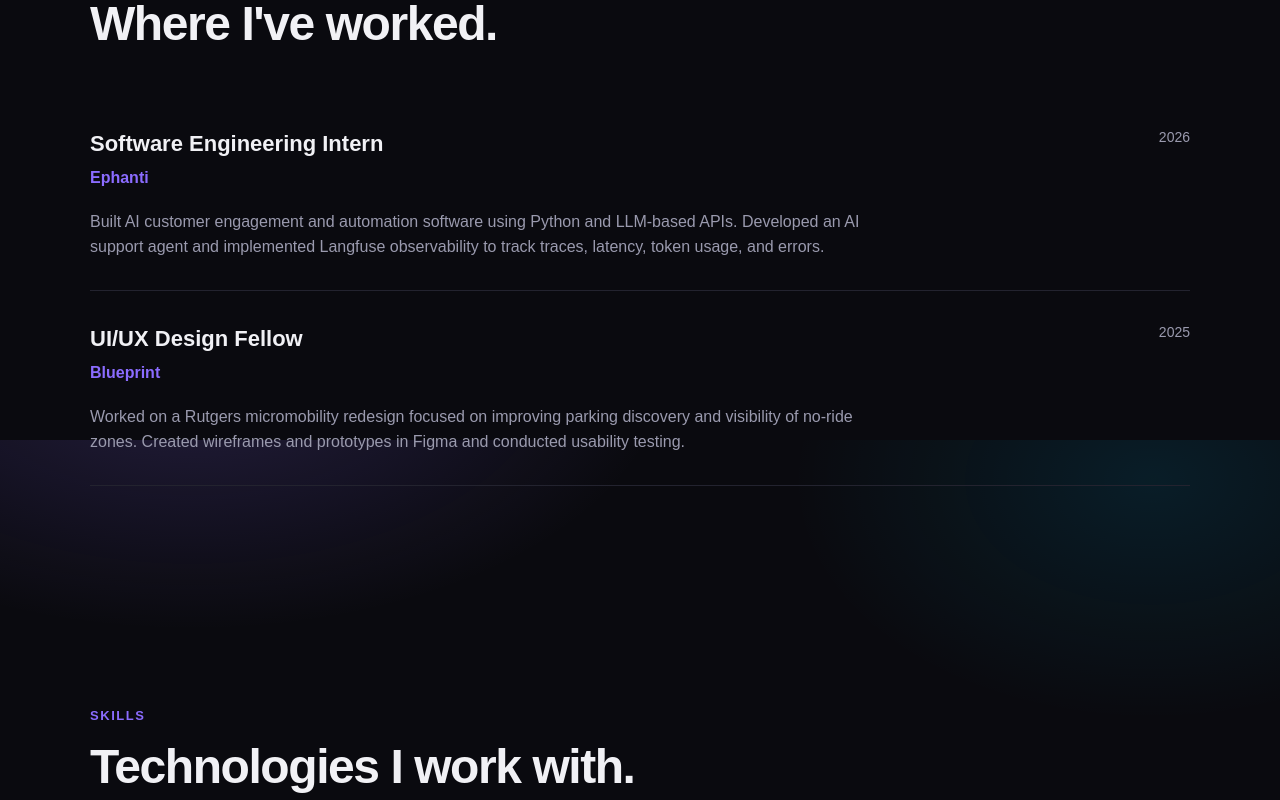
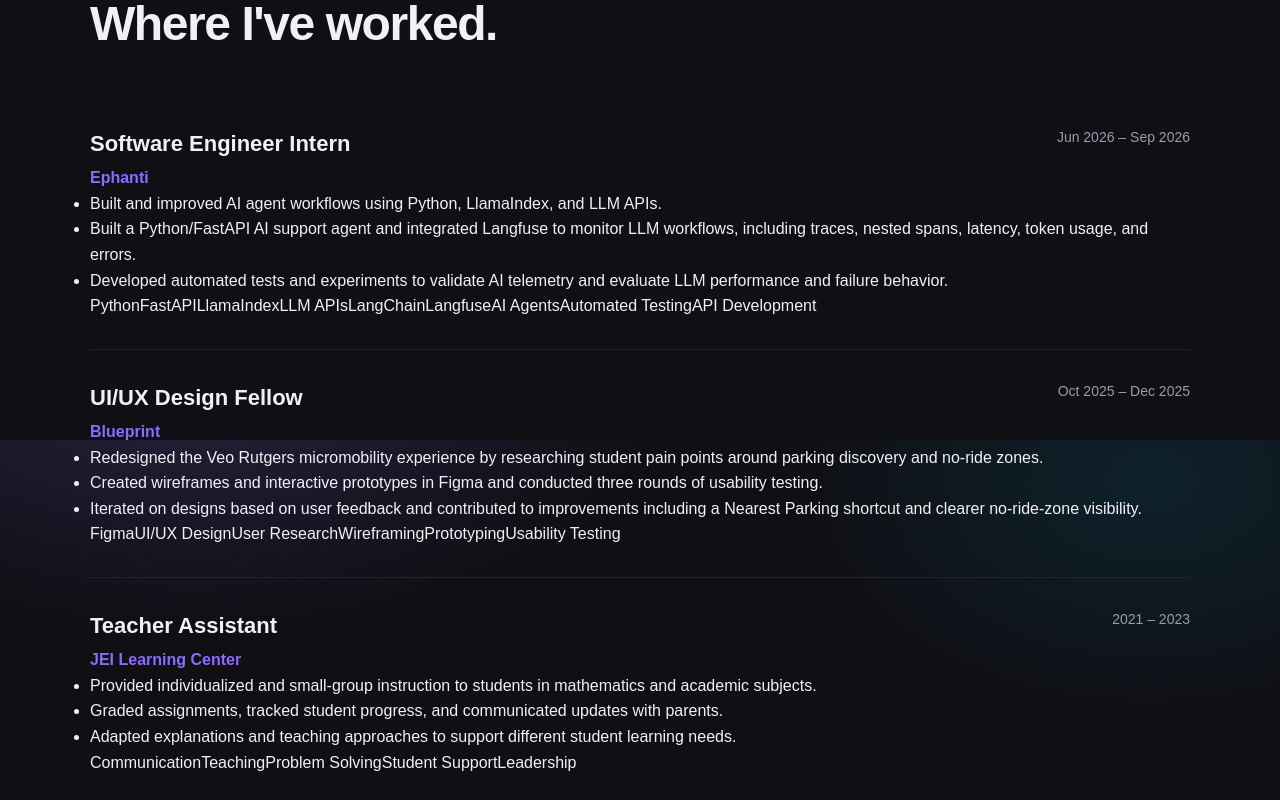
Before and after one commit to riyav-star/portfolio, a Next.js app in the folder portfolio/: page / in a window 1280 px wide. Shown: the part 2760-3560 px from the top of the page. Built offline with nearby package versions, Linux system fonts and the light colour scheme.

Commit message:
Update Experience.tsx

```diff
--- a/portfolio/src/app/components/Experience.tsx
+++ b/portfolio/src/app/components/Experience.tsx
@@ -1,23 +1,65 @@
 const experiences = [
   {
+    title: "Software Engineer Intern",
     company: "Ephanti",
-    role: "Software Engineering Intern",
-    date: "2026",
-    description:
-      "Built AI customer engagement and automation software using Python and LLM-based APIs. Developed an AI support agent and implemented Langfuse observability to track traces, latency, token usage, and errors.",
+    date: "Jun 2026 – Sep 2026",
+    description: [
+      "Built and improved AI agent workflows using Python, LlamaIndex, and LLM APIs.",
+      "Built a Python/FastAPI AI support agent and integrated Langfuse to monitor LLM workflows, including traces, nested spans, latency, token usage, and errors.",
+      "Developed automated tests and experiments to validate AI telemetry and evaluate LLM performance and failure behavior.",
+    ],
+    skills: [
+      "Python",
+      "FastAPI",
+      "LlamaIndex",
+      "LLM APIs",
+      "LangChain",
+      "Langfuse",
+      "AI Agents",
+      "Automated Testing",
+      "API Development",
+    ],
   },
   {
+    title: "UI/UX Design Fellow",
     company: "Blueprint",
-    role: "UI/UX Design Fellow",
-    date: "2025",
-    description:
-      "Worked on a Rutgers micromobility redesign focused on improving parking discovery and visibility of no-ride zones. Created wireframes and prototypes in Figma and conducted usability testing.",
+    date: "Oct 2025 – Dec 2025",
+    description: [
+      "Redesigned the Veo Rutgers micromobility experience by researching student pain points around parking discovery and no-ride zones.",
+      "Created wireframes and interactive prototypes in Figma and conducted three rounds of usability testing.",
+      "Iterated on designs based on user feedback and contributed to improvements including a Nearest Parking shortcut and clearer no-ride-zone visibility.",
+    ],
+    skills: [
+      "Figma",
+      "UI/UX Design",
+      "User Research",
+      "Wireframing",
+      "Prototyping",
+      "Usability Testing",
+    ],
+  },
+  {
+    title: "Teacher Assistant",
+    company: "JEI Learning Center",
+    date: "2021 – 2023",
+    description: [
+      "Provided individualized and small-group instruction to students in mathematics and academic subjects.",
+      "Graded assignments, tracked student progress, and communicated updates with parents.",
+      "Adapted explanations and teaching approaches to support different student learning needs.",
+    ],
+    skills: [
+      "Communication",
+      "Teaching",
+      "Problem Solving",
+      "Student Support",
+      "Leadership",
+    ],
   },
 ];
 
 export default function Experience() {
   return (
-    <section id="experience" className="section">
+    <section id="experience" className="section section-alt">
       <div className="section-container">
         <p className="section-label">EXPERIENCE</p>
 
@@ -25,17 +67,30 @@
 
         <div className="experience-list">
           {experiences.map((experience) => (
-            <article className="experience-item" key={experience.company}>
+            <article
+              className="experience-item"
+              key={`${experience.company}-${experience.title}`}
+            >
               <div className="experience-header">
                 <div>
-                  <h3>{experience.role}</h3>
+                  <h3>{experience.title}</h3>
                   <p className="company">{experience.company}</p>
                 </div>
 
-                <span className="date">{experience.date}</span>
+                <p className="date">{experience.date}</p>
               </div>
 
-              <p>{experience.description}</p>
+              <ul className="experience-description">
+                {experience.description.map((bullet) => (
+                  <li key={bullet}>{bullet}</li>
+                ))}
+              </ul>
+
+              <div className="experience-skills">
+                {experience.skills.map((skill) => (
+                  <span key={skill}>{skill}</span>
+                ))}
+              </div>
             </article>
           ))}
         </div>
```
